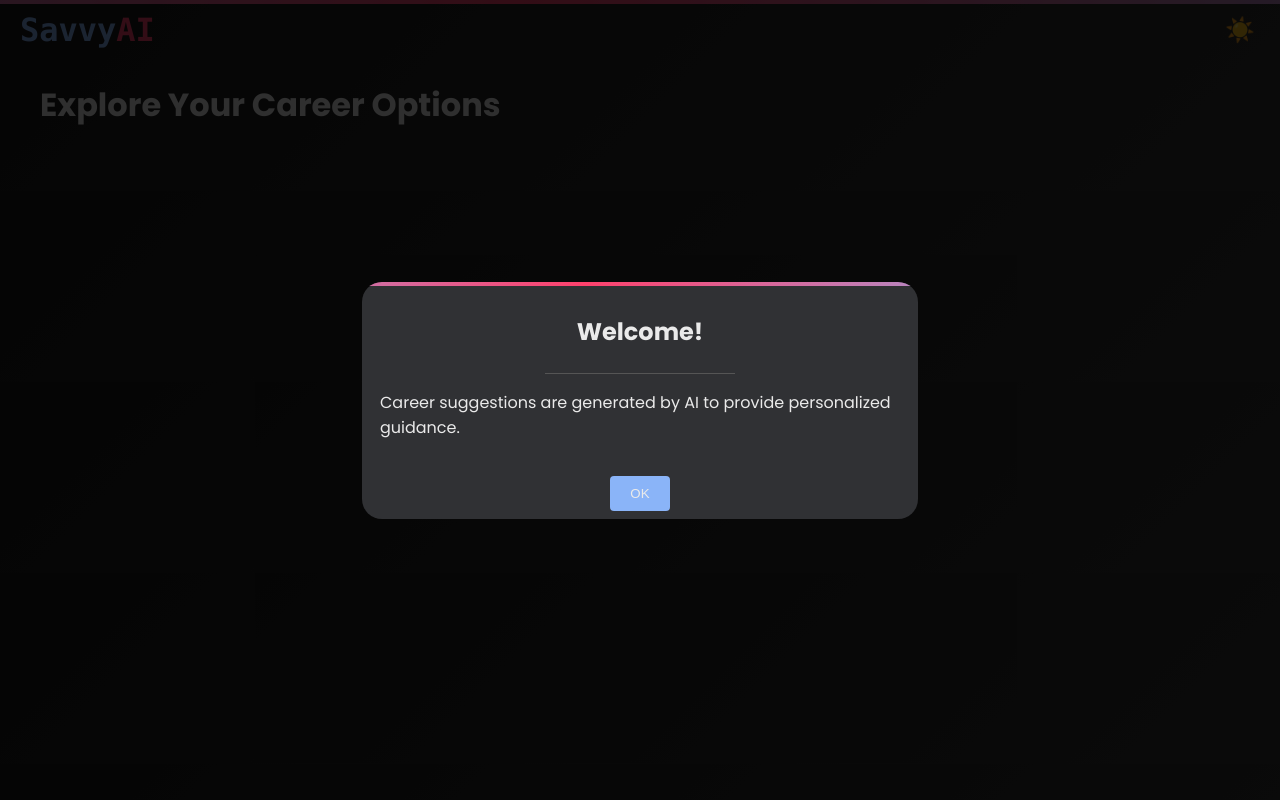
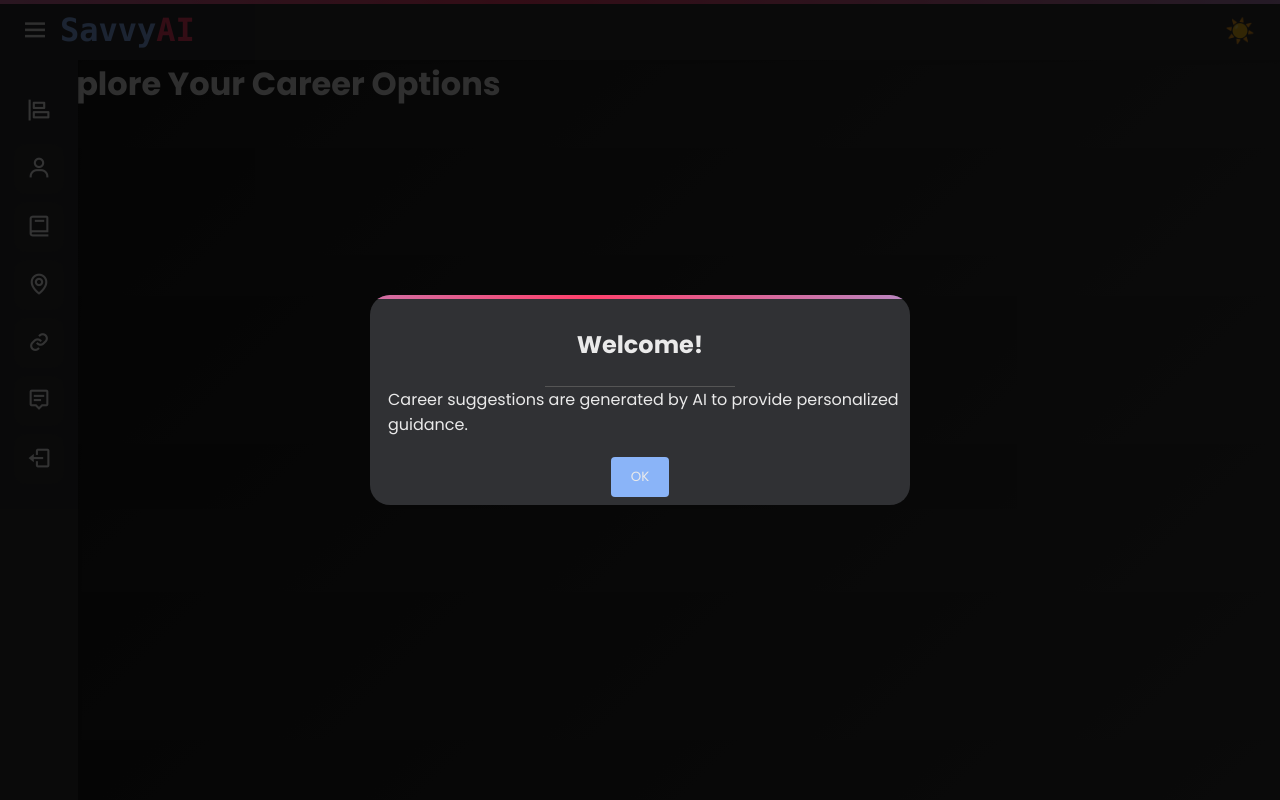
Before and after one commit to rahulm16/main_project, a Flask app: page /suggestions in a window 1280 px wide. Run offline with Flask 3, Linux system fonts and the light colour scheme; data that the repository does not hold is empty; some libraries are stand-ins or nearby versions.

Commit message:
Sidebar Partially Added

```diff
--- /dev/null
+++ b/static/scripts/sidebar.js
@@ -0,0 +1,15 @@
+document.addEventListener('DOMContentLoaded', function () {
+    const hamburgerMenu = document.getElementById('hamburger-menu');
+    const sidebar = document.querySelector('.sidebar');
+    const container = document.querySelector('.container');
+
+    hamburgerMenu.addEventListener('click', () => {
+        sidebar.classList.toggle('open'); // Toggle sidebar open/close
+        container.classList.toggle('shifted'); // Shift container accordingly
+
+        // Optionally, change the hamburger icon when the sidebar is open
+        if (sidebar.classList.contains('open')) {
+            hamburgerMenu.classList.replace('bx-menu', 'bx-menu');
+        }
+    });
+});
--- /dev/null
+++ b/static/styles/sidebar.css
@@ -0,0 +1,263 @@
+:root {
+    --primary-color: #303134; /* Dark primary color */
+    --secondary-color: #8ab4f8; /* Dark secondary color */
+    --tertiary-color: #FF416C; /* Dark tertiary color */
+    --text-color: #eaeaea; /* Dark text color */
+    --bg-color: linear-gradient(135deg, #181818 0%, #333 100%); /* Dark background gradient */
+    --border-color: #555555; /* Dark border color */
+    --slider-bg-color: #181818; /* Dark slider background */
+    --slider-thumb-color: #8ab4f8; /* Dark slider thumb color */
+}
+
+body.light-mode {
+    --primary-color: #ffffff; /* Light primary color */
+    --secondary-color: #1a73e8; /* Light secondary color */
+    --tertiary-color: #d93025; /* Light tertiary color */
+    --text-color: #202124; /* Light text color */
+    --bg-color: linear-gradient(135deg, #f8f9fa 0%, #dbe0e4 100%); /* Light background gradient */
+    --border-color: #ffffff; /* Light border color */
+    --slider-bg-color: #f1f3f4; /* Light slider background */
+    --slider-thumb-color: #1a73e8; /* Light slider thumb color */
+}
+/* Universal Styles */
+* {
+    margin: 0;
+    padding: 0;
+    box-sizing: border-box;
+    font-family: "Poppins", sans-serif;
+}
+
+/* Sidebar Styling */
+.sidebar {
+    position: fixed;
+    left: 0;
+    top: 60px; /* Sidebar starts right below the header (height = 60px) */
+    height: calc(100vh - 60px); /* Full height minus the header's height */  /* Sidebar height adjusted to account for the header */
+    width: 78px;
+    color: var(--text-color);
+    background: var(--primary-color);
+    box-shadow: 0 2px 4px rgba(0, 0, 0, 0.2);
+    padding: 6px 14px;
+    z-index: 1000;
+    transition: all 0.5s ease;
+}
+
+.sidebar.open {
+    width: 250px;
+}
+
+.sidebar .logo-details {
+    height: 60px;
+    display: flex;
+    align-items: center;
+    justify-content: space-between;
+}
+
+.sidebar .logo-details .logo_name {
+    color: #fff;
+    font-size: 20px;
+    font-weight: 600;
+    opacity: 0;
+    transition: all 0.5s ease;
+}
+
+.sidebar.open .logo-details .logo_name {
+    opacity: 1;
+}
+
+
+.sidebar .logo-details #btn {
+    font-size: 22px;
+    cursor: pointer;
+    transition: all 0.5s ease;
+}
+
+.sidebar i {
+    color: #fff;
+    height: 60px;
+    min-width: 50px;
+    font-size: 28px;
+    text-align: center;
+    line-height: 60px;
+}
+
+.sidebar .nav-list {
+    margin-top: 20px;
+}
+
+.sidebar li {
+    position: relative;
+    margin: 8px 0;
+    list-style: none;
+}
+
+.sidebar li i {
+    height: 50px;
+    line-height: 50px;
+    font-size: 25px;
+    border-radius: 12px;
+}
+
+.sidebar li a {
+    display: flex;
+    align-items: center;
+    height: 100%;
+    width: 100%;
+    border-radius: 12px;
+    text-decoration: none;
+    color: var(--text-color);
+    background: var(--primary-color);
+    transition: all 0.4s ease;
+}
+
+.sidebar li a:hover {
+    background-color: var(--secondary-color);
+}
+
+.sidebar li a .links_name {
+    opacity: 0; /* Hidden when sidebar is collapsed */
+    white-space: nowrap;
+    transition: 0.4s;
+}
+
+.sidebar.open li a .links_name {
+    opacity: 1; /* Visible when sidebar is expanded */
+}
+
+
+
+.sidebar li .tooltip {
+    position: absolute;
+    top: 50%;
+    left: calc(100% + 15px);
+    transform: translateY(-50%);
+    color: var(--text-color);
+    background: var(  --slider-bg-color);
+    padding: 6px 12px;
+    border-radius: 4px;
+    font-size: 15px;
+    opacity: 0;
+    pointer-events: none;
+    transition: all 0.5s ease;
+}
+
+.sidebar li:hover .tooltip {
+    opacity: 1;
+    pointer-events: auto;
+}
+
+.sidebar.open li .tooltip {
+    display: none; /* Hide tooltips when sidebar is expanded */
+}
+
+/* Sidebar Profile Section */
+.sidebar li.profile {
+    position: fixed;
+    bottom: 0;
+    left: 0;
+    width: 78px;
+    padding: 10px 14px;
+    background: #1d1b31;
+    transition: all 0.5s ease;
+}
+
+.sidebar.open li.profile {
+    width: 250px;
+}
+
+.sidebar li.profile .profile-details {
+    display: flex;
+    align-items: center;
+}
+
+.sidebar li.profile img {
+    height: 45px;
+    width: 45px;
+    border-radius: 6px;
+    margin-right: 10px;
+}
+
+.sidebar li.profile .name,
+.sidebar li.profile .job {
+    color: #fff;
+    font-size: 15px;
+}
+
+.sidebar li.profile .job {
+    font-size: 12px;
+}
+
+.sidebar .profile #log_out {
+    position: absolute;
+    right: 0;
+    height: 60px;
+    line-height: 60px;
+    background: #1d1b31;
+    transition: all 0.5s ease;
+}
+
+.sidebar.open .profile #log_out {
+    width: 50px;
+    background: none;
+}
+
+/* Home Section */
+.home-section {
+    position: relative;
+    background: #e4e9f7;
+    min-height: 100vh;
+    top: 60px; /* Content starts below the header */
+    left: 78px;
+    width: calc(100% - 78px);
+    transition: all 0.5s ease;
+}
+
+.sidebar.open ~ .home-section {
+    left: 250px; /* Adjust content margin when sidebar is open */
+    width: calc(100% - 250px);
+}
+
+
+.home-section .text {
+    font-size: 25px;
+    font-weight: 500;
+    color: #11101D;
+    margin: 18px;
+    position: relative;
+    background: #e4e9f7;
+    min-height: 100vh; /* Ensure full height */
+    margin-left: 78px; /* Adjust margin for sidebar */
+    padding-top: 60px; /* Ensure content starts below header */
+    transition: margin-left 0.5s ease;
+}
+
+/* Header Styling */
+/* Header Styling */
+header {
+    display: flex;
+    justify-content: space-between;
+    align-items: center;
+    padding: 10px 20px;
+    background-color: var(--primary-color);
+    box-shadow: 0 2px 4px rgba(0, 0, 0, 0.1);
+    z-index: 100;
+    height: 60px; /* Adjust the header height if needed */
+}
+
+.header-buttons {
+    display: flex;
+    gap: 10px;
+}
+
+.header-container {
+    display: flex;
+    align-items: center;
+}
+
+#hamburger-menu {
+    font-size: 30px;
+    cursor: pointer;
+    margin-right: 10px;
+    text-align: center;
+    transition: all 0.5s ease;
+}
--- /dev/null
+++ b/templates/sidebar.html
@@ -0,0 +1,60 @@
+<!-- Sidebar -->
+<div class="sidebar">
+    <ul class="nav-list">
+        <li>
+            <a href="{{ url_for('show_suggestions') }}">
+                <i class='bx bx-objects-horizontal-left'></i>
+                <span class="links_name">Career path</span>
+            </a>
+            <span class="tooltip">Career path</span>
+        </li>
+        <li>
+            <a href="#">
+                <i class='bx bx-user'></i>
+                <span class="links_name">Profile</span>
+            </a>
+            <span class="tooltip">Profile</span>
+        </li>
+        <li>
+            <a href="{{ url_for('learning') }}">
+                <i class='bx bx-book'></i>
+                <span class="links_name">Learning</span>
+            </a>
+            <span class="tooltip">Learning</span>
+        </li>
+        <li>
+            <a href="{{ url_for('roadmap') }}">
+                <i class='bx bx-map'></i>
+                <span class="links_name">Roadmap</span>
+            </a>
+            <span class="tooltip">Roadmap</span>
+        </li>
+        <li>
+            <a href="#">
+                <i class='bx bx-link'></i>
+                <span class="links_name">Connect</span>
+            </a>
+            <span class="tooltip">Connect</span>
+        </li>
+        <li>
+            <a href="{{ url_for('feedback_page') }}">
+                <i class='bx bx-message-alt-detail'></i>
+                <span class="links_name">Feedback</span>
+            </a>
+            <span class="tooltip">Feedback</span>
+        </li>
+        <li>
+            <a href="{{ url_for('logout') }}">
+                <i class='bx bx-log-out'></i>
+                <span class="links_name">Log Out</span>
+            </a>
+            <span class="tooltip">Log Out</span>
+        </li>
+    </ul>
+</div>
+
+<!-- Boxicons CDN (Make sure to include this if you haven't already) -->
+<link href="https://cdn.jsdelivr.net/npm/boxicons@latest/css/boxicons.min.css" rel="stylesheet">
+
+<!-- Include your custom sidebar CSS -->
+<link rel="stylesheet" href="{{ url_for('static', filename='styles/sidebar.css') }}">
--- a/templates/suggestions.html
+++ b/templates/suggestions.html
@@ -6,12 +6,37 @@
     <title>Career Suggestions</title>
     <link href="https://fonts.googleapis.com/css2?family=Poppins:wght@300;400;600;700&display=swap" rel="stylesheet">
     <link rel="stylesheet" href="{{ url_for('static', filename='styles/suggestions.css') }}">
+    <link rel="stylesheet" href="{{ url_for('static', filename='styles/header.css') }}">
 </head>
 <body class="dark-mode">
     <script id="user-data" type="application/json">
         {{ user | tojson }}
     </script>
-    {% include 'header.html' %}
+<!-- header.html -->
+<header>
+    <div class="header-container">
+        <i class='bx bx-menu' id="hamburger-menu"></i>
+        <a class="logo-link">
+            <h1><span class="savvy">Savvy</span><span class="ai">AI</span></h1>
+        </a>
+    </div>
+
+    <div class="header-buttons">
+        <button id="mode-toggle" class="mode-toggle" aria-label="Switch to light mode">
+            <span class="light-mode-emoji">☀️</span>
+            <span class="dark-mode-emoji">🌙</span>
+        </button>
+        <div id="profile-icon" class="profile-icon" style="display: none;"></div> <!-- Profile icon -->
+        <div id="profile-modal" class="profile-modal" style="display: none;">
+            <p id="welcome-message"></p>
+            <button class="logout-btn" id="logout-btn">Logout</button>
+        </div>
+    </div>
+</header>
+
+
+    {% include 'sidebar.html' %}
+
 <!-- Introductory Modal -->
 <div id="intro-modal" class="modal active">
     <div class="modal-content">
@@ -70,6 +95,7 @@
         </div>
     </div>
     <script src="{{ url_for('static', filename='scripts/header.js') }}"></script>
+    <script src="{{ url_for('static', filename='scripts/sidebar.js') }}"></script>
     <script src="{{ url_for('static', filename='scripts/suggestions.js') }}"></script>
 </body>
 </html>
```
